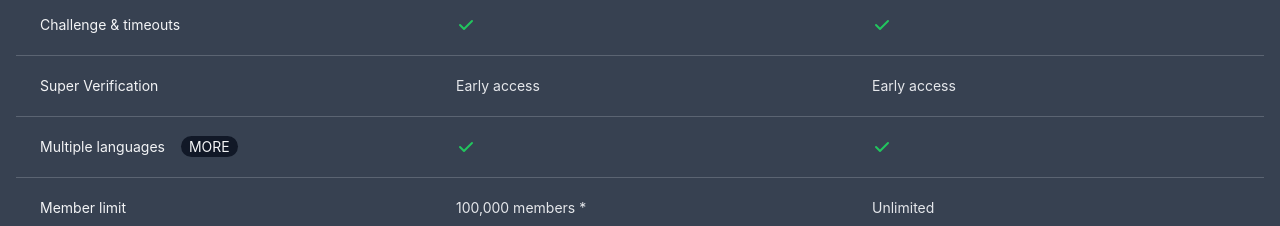
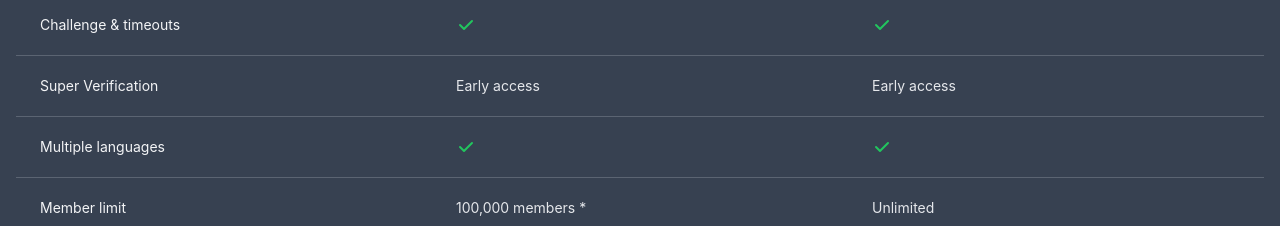
Before and after one commit to cleaner-bot/website, a Next.js app: page /pricing in a window 1280 px wide. Shown: the part 1640-1866 px from the top of the page. Built offline with nearby package versions, Linux system fonts and the light colour scheme.

Commit message:
remove link

```diff
--- a/pages/pricing.jsx
+++ b/pages/pricing.jsx
@@ -34,7 +34,7 @@ const sections = [
             { name: "Anti Raid", tiers: { free: "Early access", pro: "Early access" } },
             { name: "Challenge & timeouts", tiers: { free: true, pro: true } },
             { name: "Super Verification", tiers: { free: "Early access", pro: "Early access" } },
-            { name: "Multiple languages", tiers: { free: true, pro: true }, link: { text: "More", href: "/docs/i18n" } },
+            { name: "Multiple languages", tiers: { free: true, pro: true } },
             { name: "Member limit", tiers: { free: "100,000 members *", pro: "Unlimited" } },
         ],
     },
@@ -204,11 +204,6 @@ export default function Pricing() {
                                 <tr key={feature.name}>
                                     <th className="px-6 py-5 text-sm font-normal text-left text-gray-100" scope="row">
                                         {feature.name}
-                                        {feature.link && <Link href={feature.link.href}>
-                                            <a className="px-2 py-0.5 ml-4 text-sm uppercase bg-gray-900 hover:bg-gray-800 --anim rounded-full">
-                                                {feature.link.text}
-                                            </a>
-                                        </Link>}
                                     </th>
                                     {["free", "pro"].map(tier => (
                                         <td key={tier} className="px-6 py-5">
```
